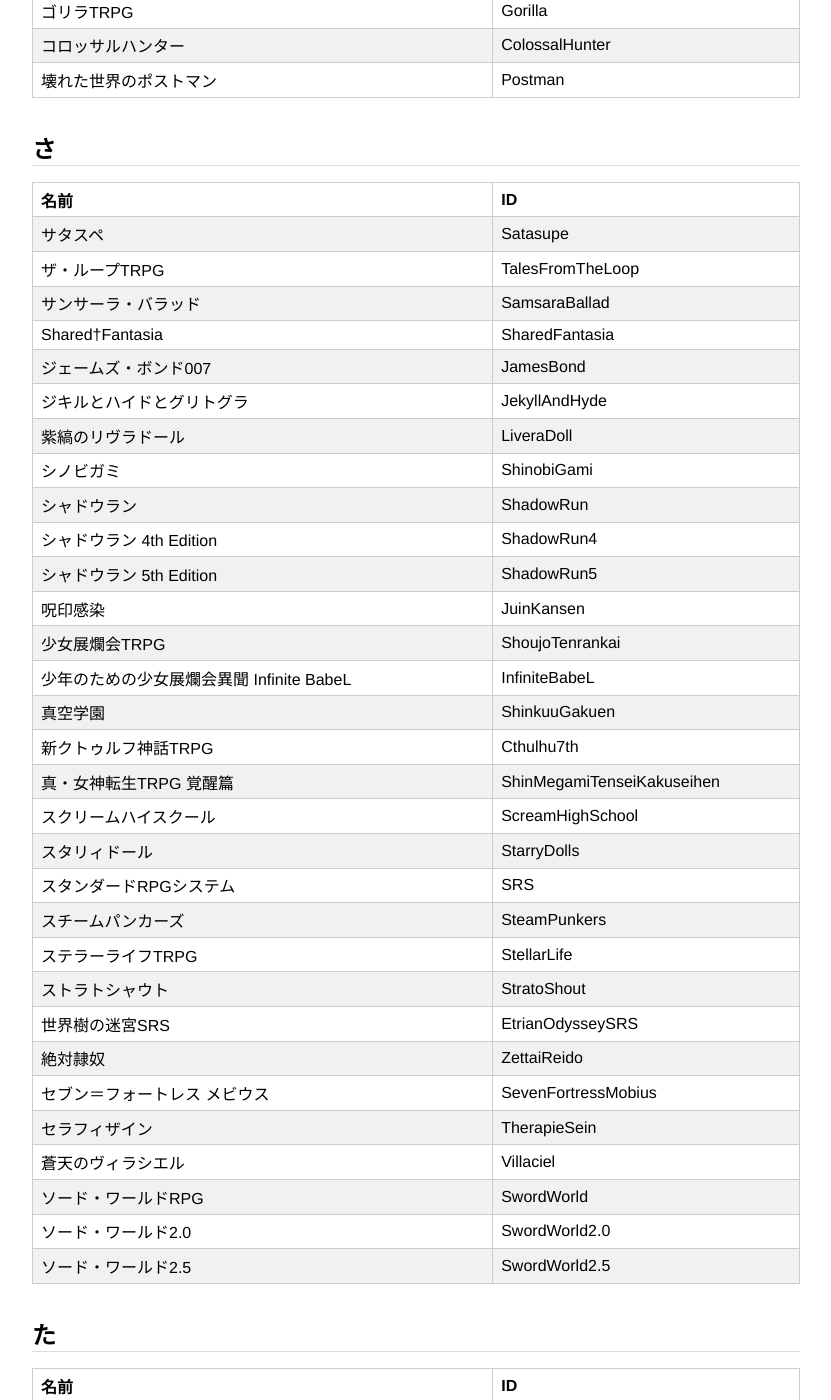
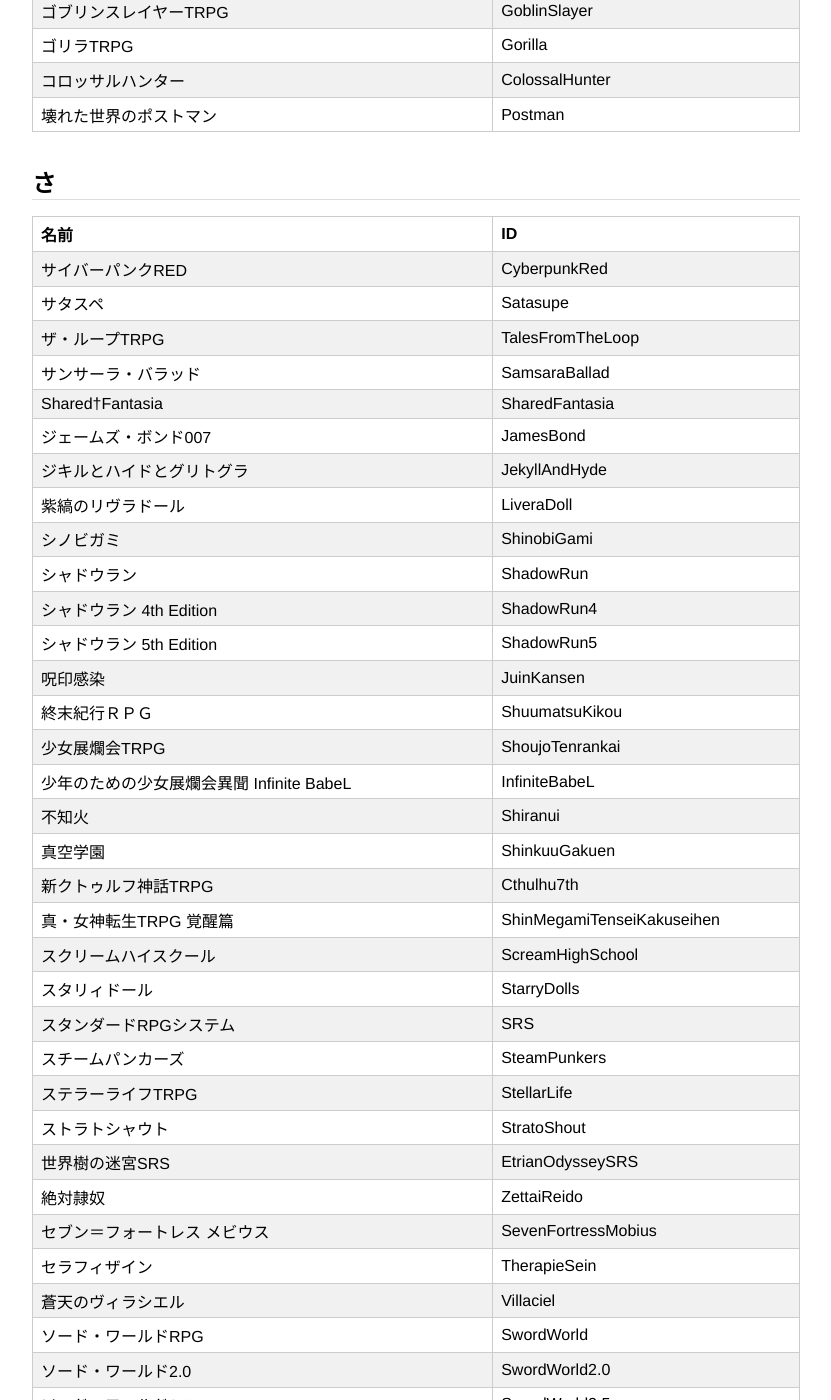
Before and after one commit to bcdice/bcdice.org, a Jekyll site: the page built from systems.html, in a window 1280 px wide and 1400 px high, scrolled down 2768 px. Shown: the whole window, without its empty margins (224-1055 px from the left). Built offline with Jekyll 4.4.1, drawn with Linux system fonts in a browser that asks for light colours; some of the changed text lies outside the part shown.

Commit message:
Update _data/systems.json to BCDice 3.6.0

```diff
--- a/_data/systems.json
+++ b/_data/systems.json
@@ -1,5 +1,5 @@
 {
-  "version": "3.5.0",
+  "version": "3.6.0",
   "systems": {
     "あ": [
       {
@@ -46,6 +46,11 @@
         "system": "Amadeus",
         "name": "アマデウス",
         "sort_key": "あまてうす"
+      },
+      {
+        "system": "Ayabito",
+        "name": "あやびと",
+        "sort_key": "あやひと"
       },
       {
         "system": "Arianrhod",
@@ -352,6 +357,11 @@
     ],
     "さ": [
       {
+        "system": "CyberpunkRed",
+        "name": "サイバーパンクRED",
+        "sort_key": "さいはあはんくれつと"
+      },
+      {
         "system": "Satasupe",
         "name": "サタスペ",
         "sort_key": "さたすへ"
@@ -412,6 +422,11 @@
         "sort_key": "しゆいんかんせん"
       },
       {
+        "system": "ShuumatsuKikou",
+        "name": "終末紀行ＲＰＧ",
+        "sort_key": "しゆうまつきこう"
+      },
+      {
         "system": "ShoujoTenrankai",
         "name": "少女展爛会TRPG",
         "sort_key": "しようしよてんらんかいTRPG"
@@ -420,6 +435,11 @@
         "system": "InfiniteBabeL",
         "name": "少年のための少女展爛会異聞 Infinite BabeL",
         "sort_key": "しようねんのためのしようしよてんらんかいいふんいんふいにつとはへる"
+      },
+      {
+        "system": "Shiranui",
+        "name": "不知火",
+        "sort_key": "しらぬい"
       },
       {
         "system": "ShinkuuGakuen",
```
